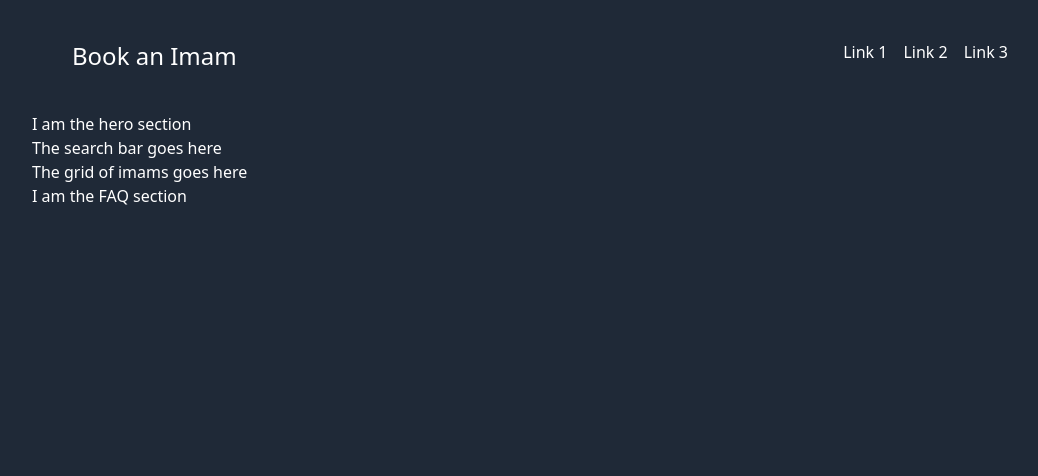
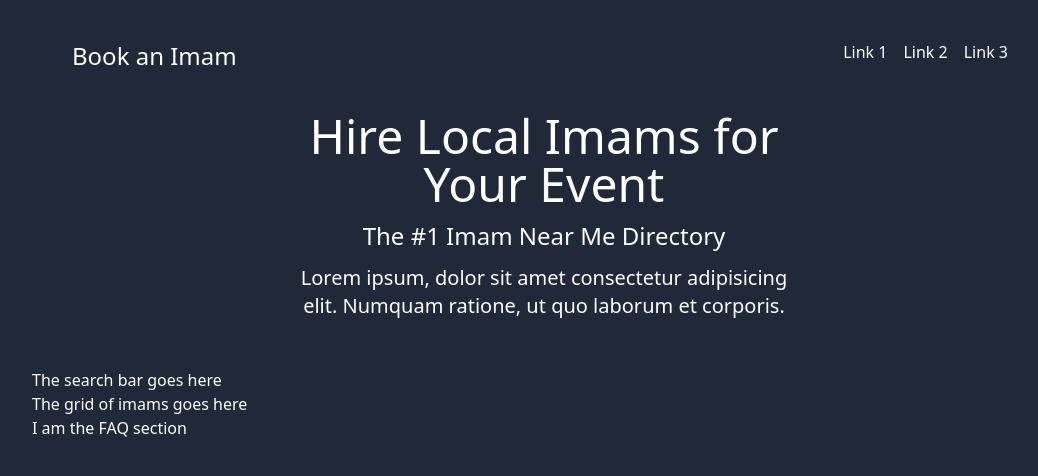
Before and after one commit to shah-a/Book-an-Imam, a React (Vite) app: page / in a window 1280 px wide. Shown: the top 476 px of the page, without its empty margins (96-1134 px from the left). Built offline with nearby package versions, Linux system fonts and the light colour scheme.

Commit message:
[Updated] hero section

```diff
--- a/src/components/Hero/index.jsx
+++ b/src/components/Hero/index.jsx
@@ -1,8 +1,10 @@
 function Hero() {
   return (
-    <h1 className="Hero">
-      I am the hero section
-    </h1>
+    <div className="Hero max-w-lg mx-auto text-center space-y-3 h-64">
+      <h1 className="text-5xl">Hire Local Imams for Your Event</h1>
+      <h2 className="text-2xl">The #1 Imam Near Me Directory</h2>
+      <h3 className="text-xl">Lorem ipsum, dolor sit amet consectetur adipisicing elit. Numquam ratione, ut quo laborum et corporis.</h3>
+    </div>
   );
 }
 
```
